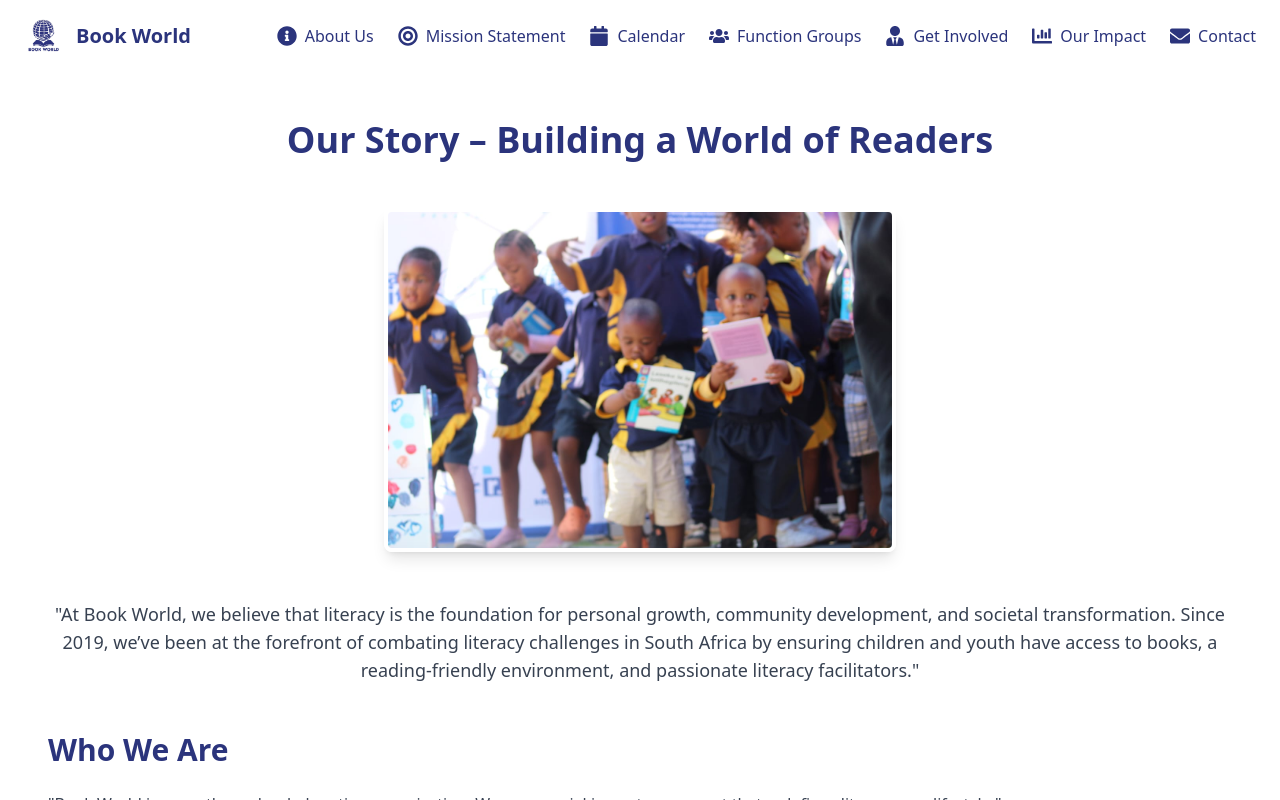
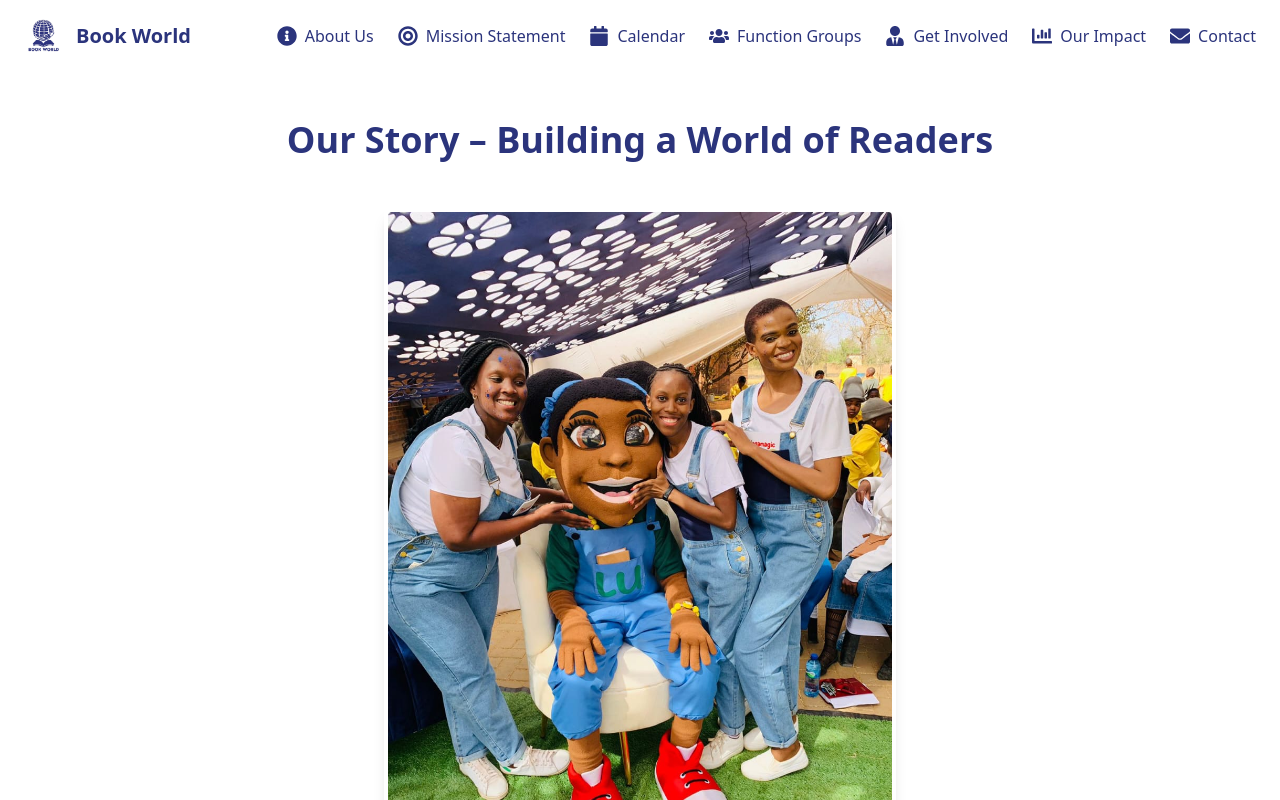
Before and after one commit to Astral-Solutions/Book, a React (Create React App) app in the folder book-world/: page /about in a window 1280 px wide. Shown: the top 800 px of the page. Built offline with nearby package versions, Linux system fonts and the light colour scheme.

Commit message:
update media

```diff
--- a/book-world/src/Components/About.jsx
+++ b/book-world/src/Components/About.jsx
@@ -79,8 +79,8 @@ function About() {
       {/* Intro Section */}
       <section className="text-center mb-12">
         <img
-          src="/images/About.jpg"
-          alt="Lu playing with children"
+          src="/images/LunFriends.jpg"
+          alt="Lu playing fascilitators"
           loading="lazy"
           className="mx-auto w-full sm:max-w-sm md:max-w-md lg:max-w-lg h-auto object-cover shadow-lg border-4 border-white rounded-lg"
         />
```
